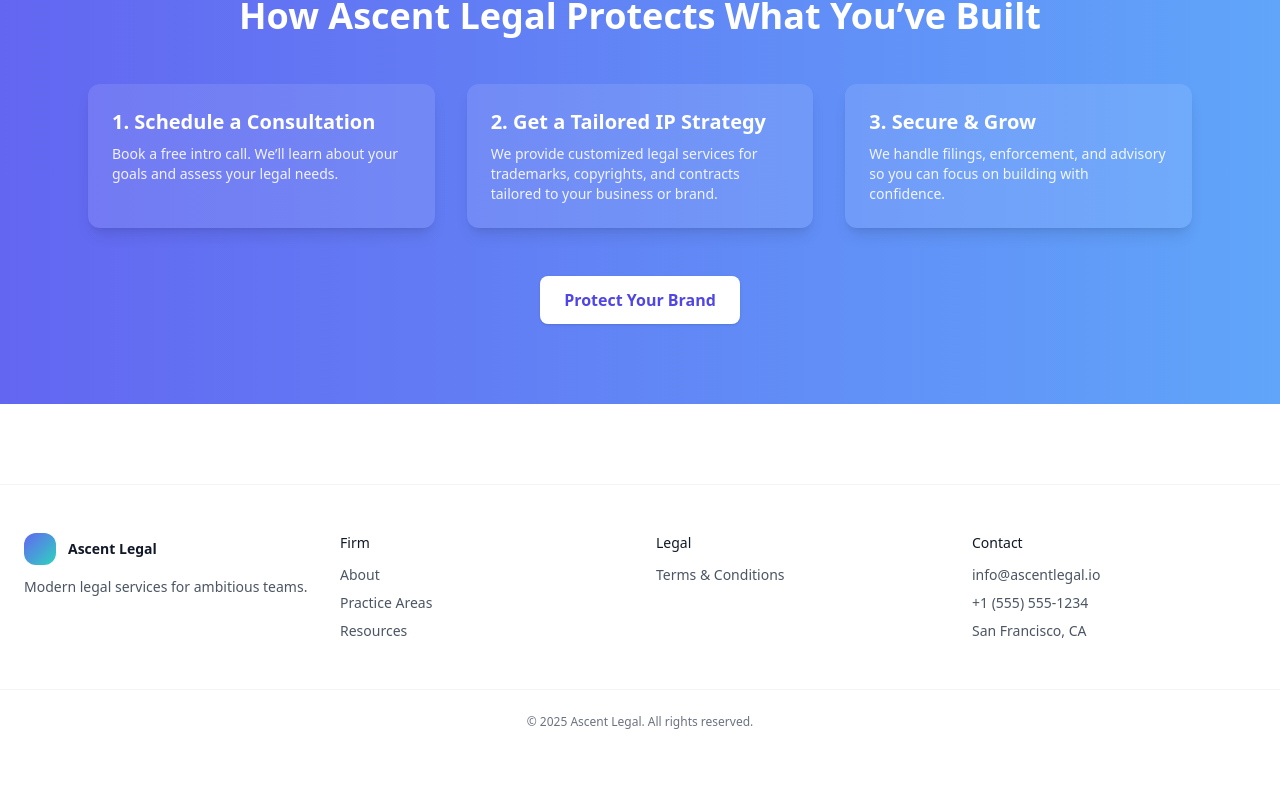
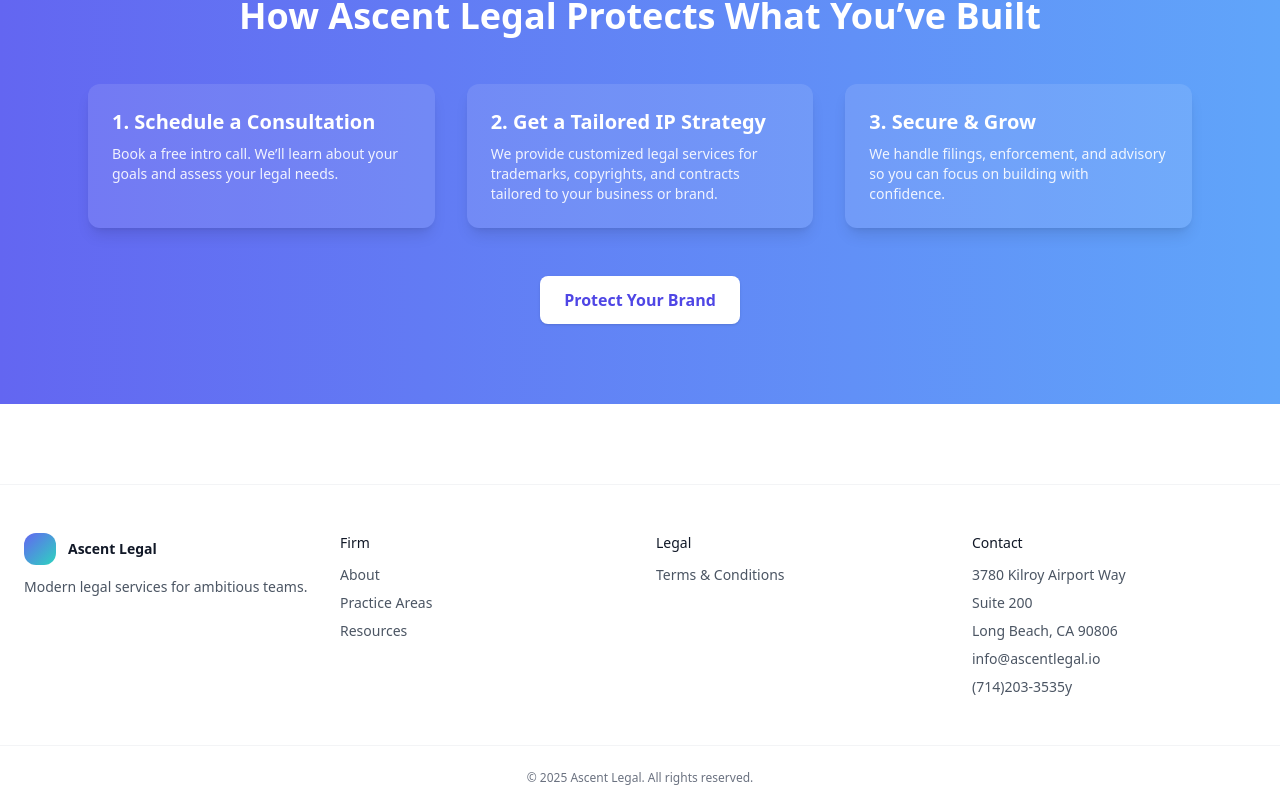
Before and after one commit to ajdreams17/Ascentlegal, a Next.js app: page / in a window 1280 px wide. Shown: the part 1350-2160 px from the top of the page. Before the commit the page ends 2104 px from the top, so only its background shows below. Built offline with nearby package versions, Linux system fonts and the light colour scheme.

Commit message:
Update page.jsx

```diff
--- a/app/page.jsx
+++ b/app/page.jsx
@@ -78,9 +78,11 @@ function Shell({ children, onNavigate, current }) {
           <div>
             <h4 className="font-medium">Contact</h4>
             <ul className="mt-3 space-y-2 text-gray-600">
+              <li>3780 Kilroy Airport Way</li>
+              <li>Suite 200</li>
+              <li>Long Beach, CA 90806</li>
               <li>info@ascentlegal.io</li>
-              <li>+1 (555) 555-1234</li>
-              <li>San Francisco, CA</li>
+              <li>(714)203-3535y</li>
             </ul>
           </div>
         </div>
```
